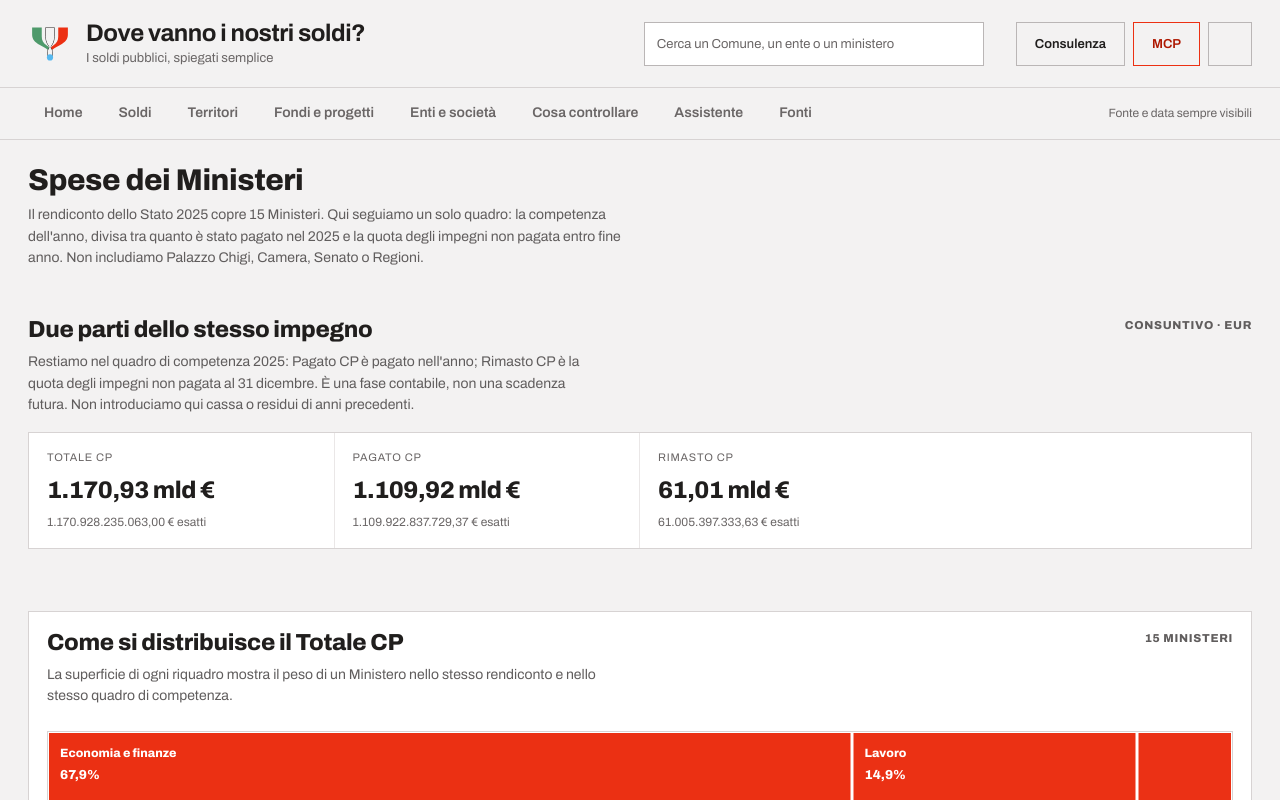
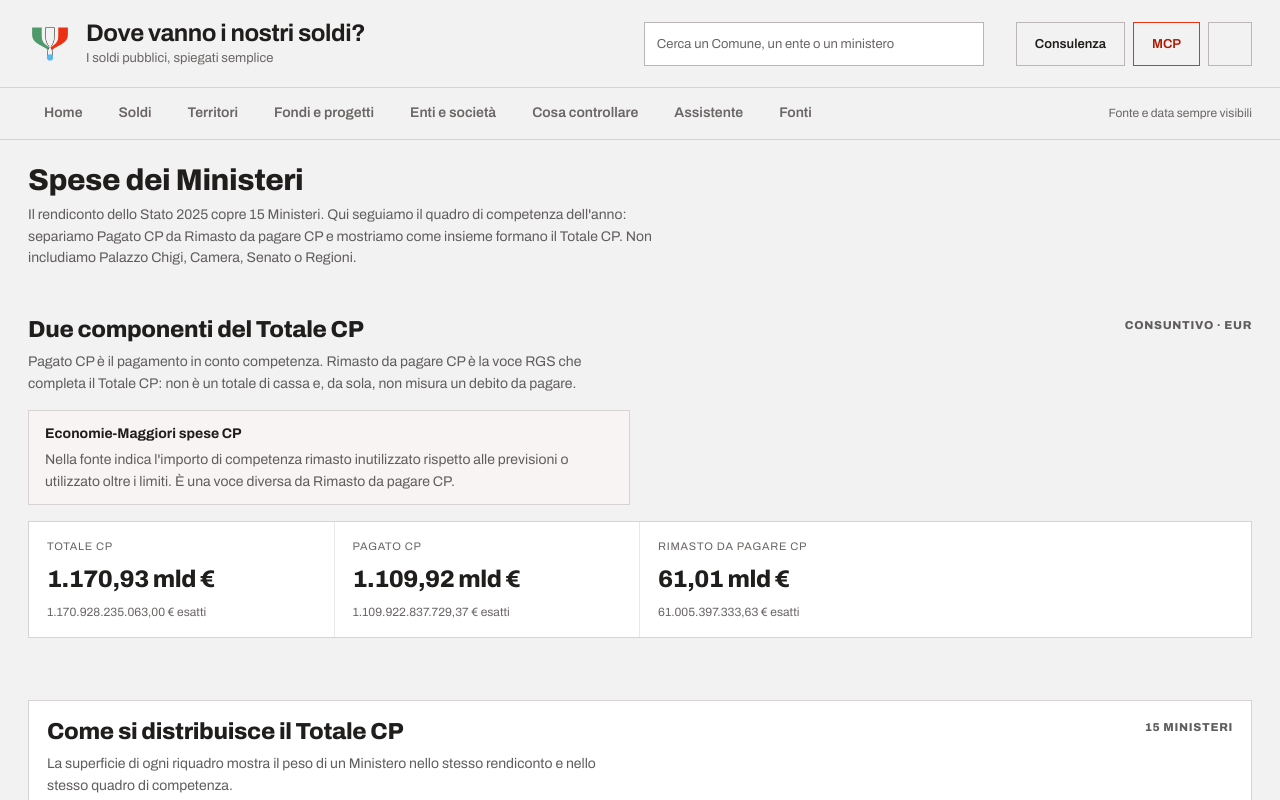
Before and after one commit to Elgabor/DoveVannoINostriSoldi, a Next.js app: page /ministeri in a window 1280 px wide. Shown: the top 800 px of the page. Built offline with nearby package versions, Linux system fonts and the light colour scheme; some icons are missing.

Commit message:
fix(ui): explain ministry CP components

```diff
--- a/src/app/ministeri/ministeri.module.css
+++ b/src/app/ministeri/ministeri.module.css
@@ -12,6 +12,21 @@
 
 .frameSection .sectionHeader {
   margin-block-end: var(--space-4);
+}
+
+.definitionNote {
+  max-width: 75ch;
+  margin: 0 0 var(--space-4);
+  padding: var(--space-3) var(--space-4);
+  border: 1px solid var(--color-neutral-300);
+  color: var(--color-neutral-700);
+  background: var(--color-neutral-100);
+}
+
+.definitionNote strong {
+  display: block;
+  margin-block-end: var(--space-1);
+  color: var(--color-text);
 }
 
 .sectionHeader h2 {
--- a/src/app/ministeri/page.tsx
+++ b/src/app/ministeri/page.tsx
@@ -8,7 +8,7 @@ import styles from "./ministeri.module.css";
 export const metadata: Metadata = {
   title: "Spese dei Ministeri, rendiconto 2025",
   description:
-    "Pagato CP e quota non pagata nel 2025 dei 15 Ministeri, nel rendiconto ufficiale RGS con composizione del Totale CP e valori esatti.",
+    "Totale CP, Pagato CP e Rimasto da pagare CP dei 15 Ministeri nel rendiconto ufficiale RGS 2025, con valori esatti.",
 };
 
 const euro = (cents: number) => cents / 100;
@@ -22,25 +22,29 @@ export default function MinistriesPage() {
       <div className="page-intro">
         <h1>Spese dei Ministeri</h1>
         <p>
-          Il rendiconto dello Stato 2025 copre 15 Ministeri. Qui seguiamo un solo quadro:
-          la competenza dell&apos;anno, divisa tra quanto è stato pagato nel 2025 e la quota
-          degli impegni non pagata entro fine anno.
-          Non includiamo Palazzo Chigi, Camera, Senato o Regioni.
+          Il rendiconto dello Stato 2025 copre 15 Ministeri. Qui seguiamo il quadro di
+          competenza dell&apos;anno: separiamo Pagato CP da Rimasto da pagare CP e mostriamo
+          come insieme formano il Totale CP. Non includiamo Palazzo Chigi, Camera, Senato o Regioni.
         </p>
       </div>
 
       <section className={styles.frameSection} aria-labelledby="quadro-cp" data-institutional-section>
         <div className={styles.sectionHeader}>
           <div>
-            <h2 id="quadro-cp">Due parti dello stesso impegno</h2>
+            <h2 id="quadro-cp">Due componenti del Totale CP</h2>
             <p>
-              Restiamo nel quadro di competenza 2025: Pagato CP è pagato nell&apos;anno; Rimasto CP
-              è la quota degli impegni non pagata al 31 dicembre. È una fase contabile, non una
-              scadenza futura. Non introduciamo qui cassa o residui di anni precedenti.
+              Pagato CP è il pagamento in conto competenza. Rimasto da pagare CP è la voce RGS
+              che completa il Totale CP: non è un totale di cassa e, da sola, non misura un
+              debito da pagare.
             </p>
           </div>
           <span>Consuntivo · EUR</span>
         </div>
+        <p className={styles.definitionNote}>
+          <strong>Economie-Maggiori spese CP</strong>
+          Nella fonte indica l&apos;importo di competenza rimasto inutilizzato rispetto alle
+          previsioni o utilizzato oltre i limiti. È una voce diversa da Rimasto da pagare CP.
+        </p>
         <dl className="stat-strip">
           <div>
             <dt>Totale CP</dt>
@@ -53,7 +57,7 @@ export default function MinistriesPage() {
             <span className="stat-note">{exactEuro(euro(totals.paymentsCompetenceCpCents))} esatti</span>
           </div>
           <div>
-            <dt>Rimasto CP</dt>
+            <dt>Rimasto da pagare CP</dt>
             <dd>{compactEuro(euro(totals.remainingCpCents))}</dd>
             <span className="stat-note">{exactEuro(euro(totals.remainingCpCents))} esatti</span>
           </div>
@@ -79,7 +83,7 @@ export default function MinistriesPage() {
           <div>
             <h2 id="elenco-ministeri">Valori esatti per Ministero</h2>
             <p>
-              Totale CP è mostrato accanto alle sue due parti: Pagato CP e Rimasto CP. Gli
+              Totale CP è mostrato accanto alle sue due componenti: Pagato CP e Rimasto da pagare CP. Gli
               importi sono in euro e derivano da centesimi interi.
             </p>
           </div>
@@ -99,7 +103,7 @@ export default function MinistriesPage() {
                 <th scope="col">Ministero</th>
                 <th scope="col">Totale CP</th>
                 <th scope="col">Pagato CP</th>
-                <th scope="col">Rimasto CP</th>
+                <th scope="col">Rimasto da pagare CP</th>
               </tr>
             </thead>
             <tbody>
```
Also changed, not shown: 1 other file (tests, documents, lock files or other folders).
